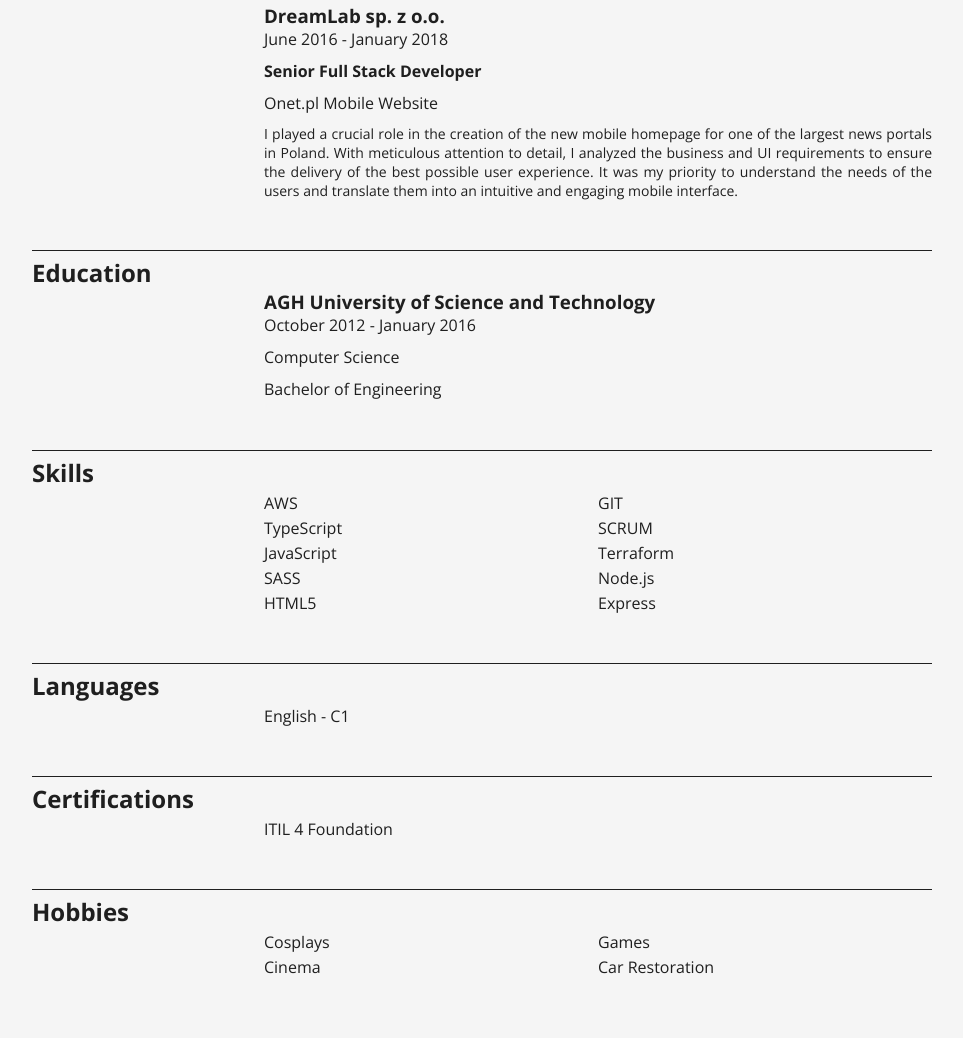
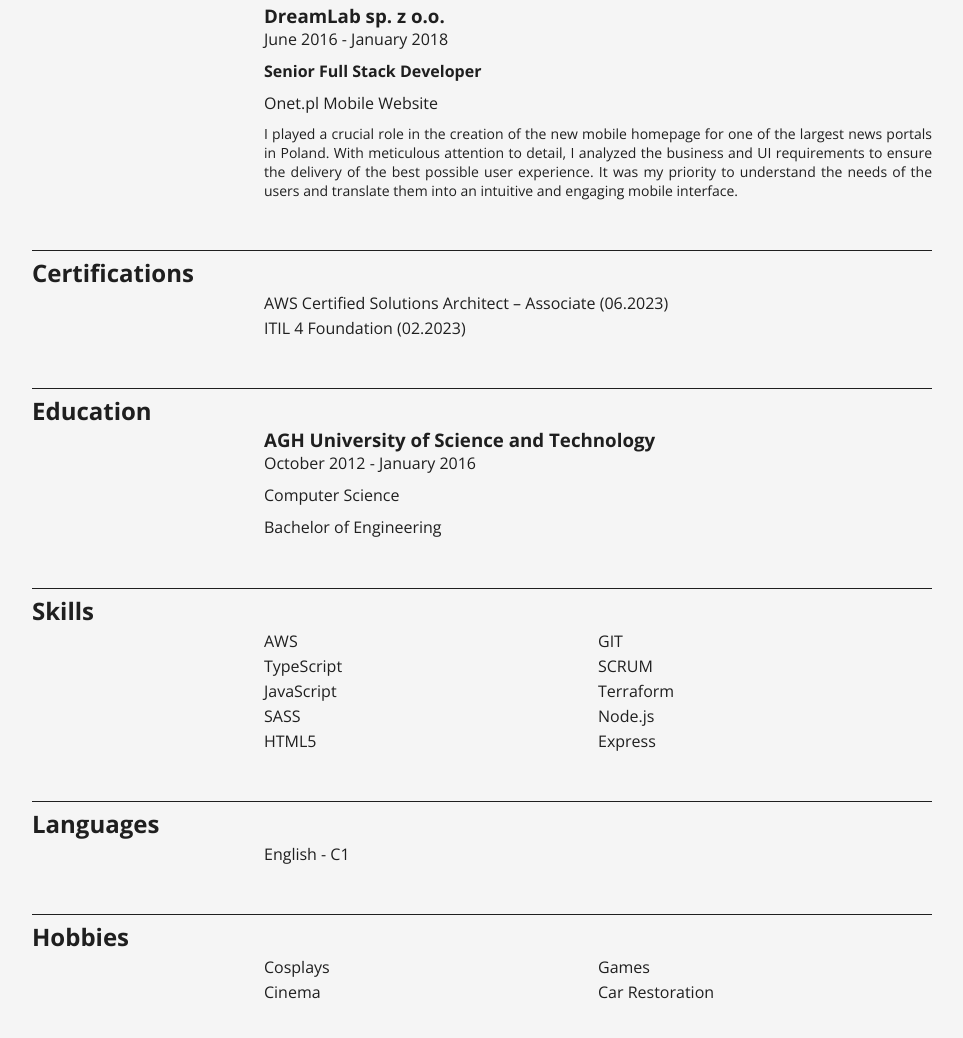
Before and after one commit to ErykZimonczyk/ErykZimonczyk.github.io, a plain HTML site: page index.html in a window 1280 px wide. Shown: the part 1857-2895 px from the top of the page, without its empty margins (158-1121 px from the left). Drawn offline with nearby package versions, Linux system fonts and the light colour scheme.

Commit message:
Update index.html

```diff
--- a/index.html
+++ b/index.html
@@ -154,6 +154,15 @@ learn from the mistakes of others.
             </li>
         </ul>
     </section>
+    <section id="languages">
+        <h2>Certifications</h2>
+        <div class="column-list">
+            <ul>
+                <li>AWS Certified Solutions Architect – Associate (06.2023)</li>
+                <li>ITIL 4 Foundation (02.2023)</li>
+            </ul>
+        </div>
+    </section>
     <section id="education">
         <h2>Education</h2>
         <ul class="positions-list">
@@ -192,14 +201,7 @@ learn from the mistakes of others.
             </ul>
         </div>
     </section>
-    <section id="languages">
-        <h2>Certifications</h2>
-        <div class="column-list">
-            <ul>
-                <li>ITIL 4 Foundation</li>
-            </ul>
-        </div>
-    </section>
+
     <section id="hobbies">
         <h2>Hobbies</h2>
         <div class="column-list">
```
